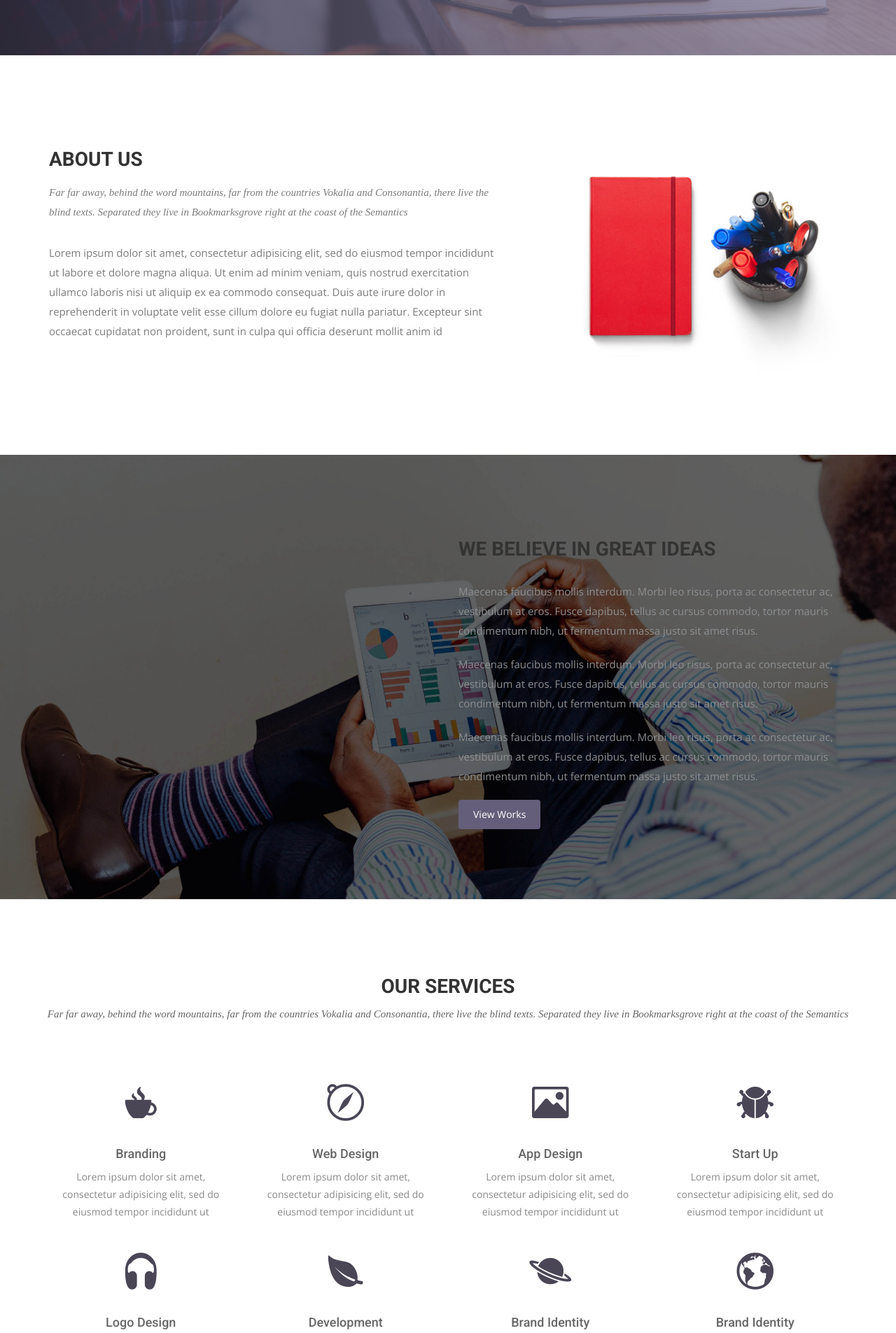
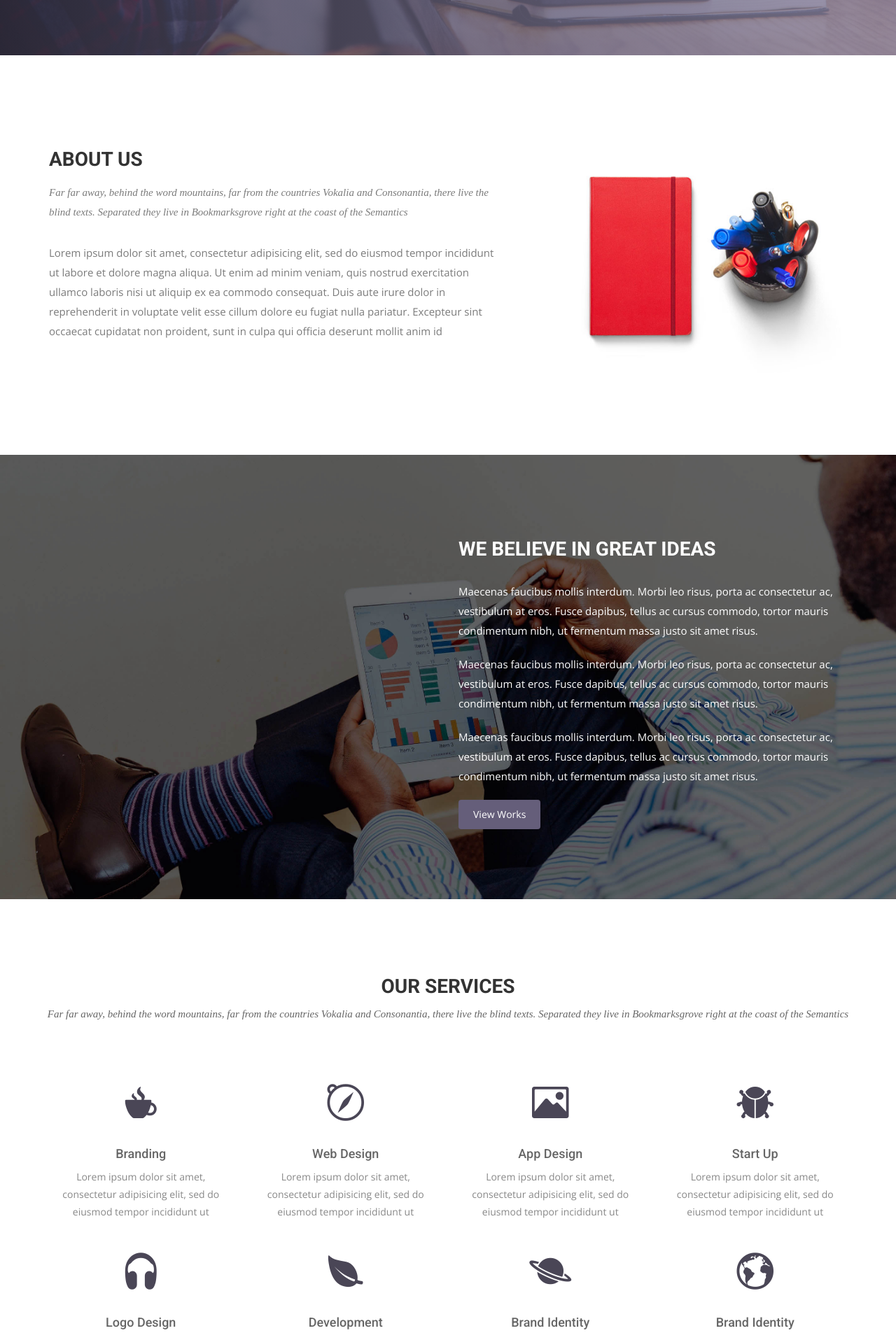
Before and after one commit to intellity/index, a Jekyll site: the page built from index.html, in a window 1280 px wide. Shown: the part 776-2681 px from the top of the page at 70% size. Built offline with Jekyll 4.4.1, drawn with Linux system fonts in a browser that asks for light colours; nearby versions of some CDN libraries; some web fonts are replaced.

Commit message:
Update airspace.css

```diff
--- a/css/airspace.css
+++ b/css/airspace.css
@@ -253,12 +253,13 @@ font header .navbar-default .navbar-nav li a:hover {
   padding: 100px 0;
 }
 #feature h2 {
+  color: white;
   font-size: 28px;
   font-weight: 600;
   margin-bottom: 30px;
 }
 #feature p {
-  color: #8d8f92;
+  color: white;
   margin-bottom: 20px;
 }
 #feature .btn-view-works {
```
